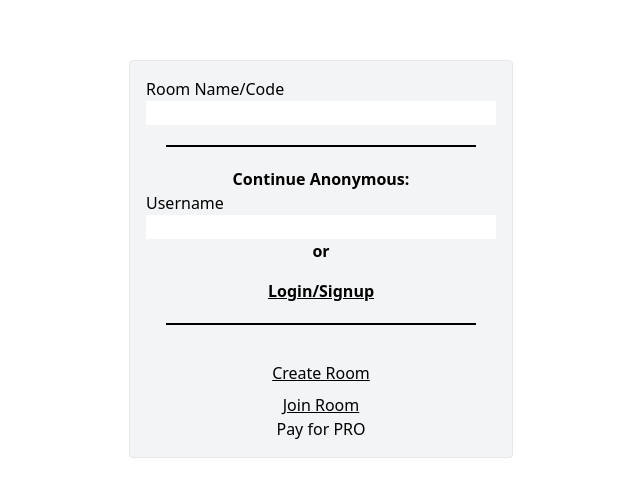
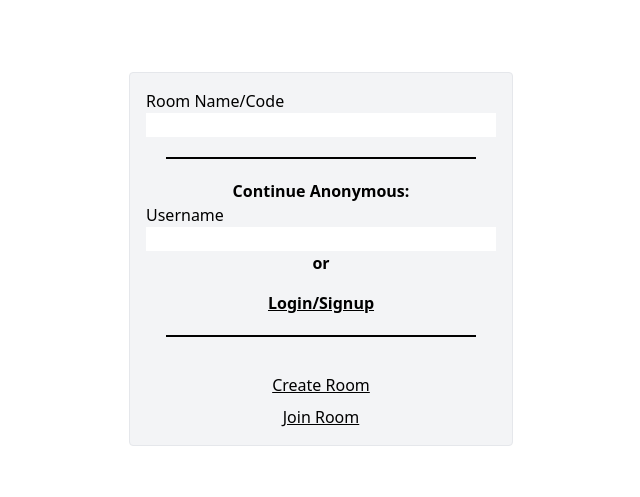
Before and after one commit to PoromKamal/StormAI, a React (Create React App) app in the folder frontend/: page / in a window 1280 px wide. Shown: the part 141-638 px from the top of the page, without its empty margins (319-959 px from the left). Built offline with nearby package versions, Linux system fonts and the light colour scheme; no server answers.

Commit message:
Moved the purchase button to different page

```diff
--- a/frontend/src/room/components/PayButton.js
+++ b/frontend/src/room/components/PayButton.js
@@ -10,7 +10,7 @@ const PayButton = () => {
 
     }
     return (
-        <button onClick ={()=>handleCheckout()}>Pay for PRO</button>
+        <button onClick ={()=>handleCheckout()}>Purchase StormAI Pro!</button>
     )
 
 }
--- a/frontend/src/room/components/Room.js
+++ b/frontend/src/room/components/Room.js
@@ -122,7 +122,7 @@ const Room = () => {
           {!roomExists && <p className='text-red-500'>Room does not exist</p>}
           <button className='mt-4 underline' onClick={createRoom}>Create Room</button>
           <button className='mt-2 underline' onClick={joinRoom}>Join Room</button>
-          <PayButton/>
+
         </div>
       </div>
     );
@@ -140,6 +140,7 @@ const Room = () => {
           {!roomExists && <p className='text-red-500'>Room does not exist</p>}
           <button className='mt-4 underline' onClick={createRoom}>Create Room</button>
           <button className='mt-2 underline' onClick={joinRoom}>Join Room</button>
+          <PayButton/>
         </div>
       </div>
     );
```
